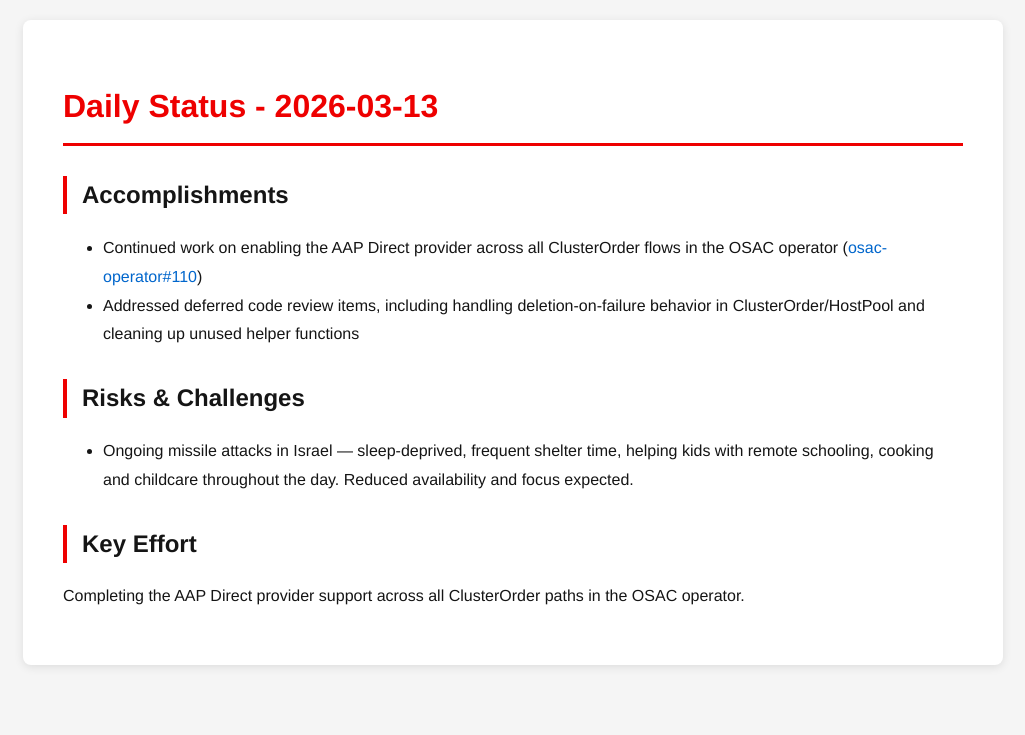
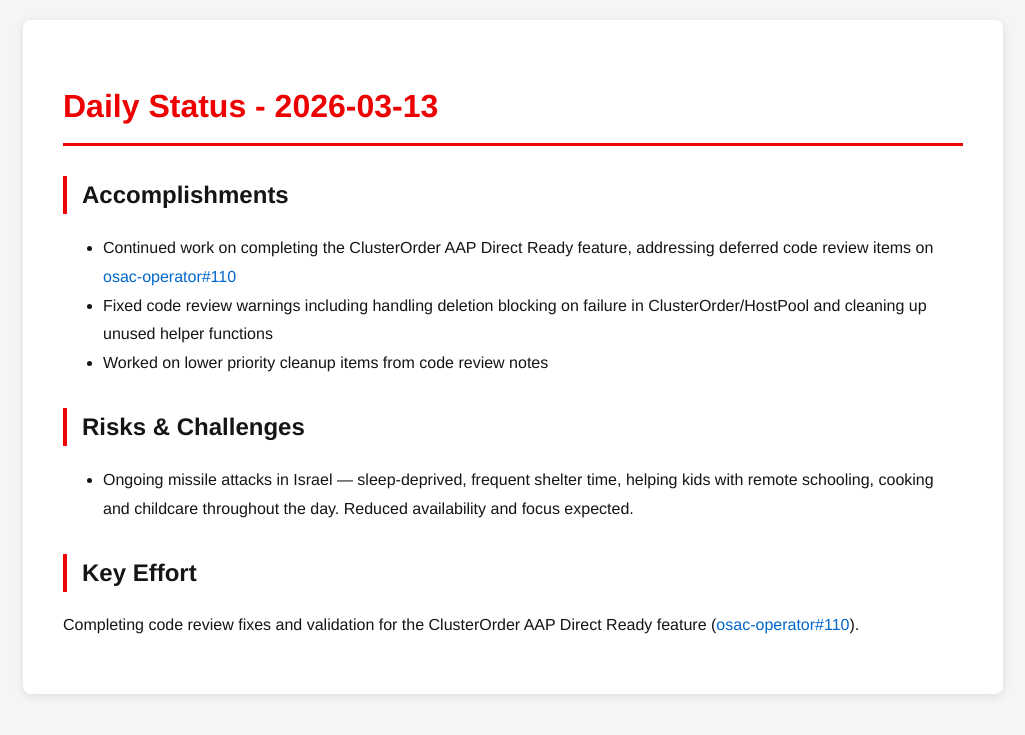
Before and after one commit to tzvatot/daily-status, a Jekyll site: the page built from 2026-03-13.md, in a window 1280 px wide. Shown: the top 735 px of the page, without its empty margins (127-1152 px from the left). Built offline with Jekyll 4.4.1, drawn with Linux system fonts in a browser that asks for light colours.

Commit message:
Daily status update - 2026-03-13

```diff
--- a/2026-03-13.md
+++ b/2026-03-13.md
@@ -7,11 +7,12 @@
 # Daily Status - 2026-03-13
 
 ## Accomplishments
-- Continued work on enabling the AAP Direct provider across all ClusterOrder flows in the OSAC operator ([osac-operator#110](https://github.com/osac-project/osac-operator/pull/110))
-- Addressed deferred code review items, including handling deletion-on-failure behavior in ClusterOrder/HostPool and cleaning up unused helper functions
+- Continued work on completing the ClusterOrder AAP Direct Ready feature, addressing deferred code review items on [osac-operator#110](https://github.com/osac-project/osac-operator/pull/110)
+- Fixed code review warnings including handling deletion blocking on failure in ClusterOrder/HostPool and cleaning up unused helper functions
+- Worked on lower priority cleanup items from code review notes
 
 ## Risks & Challenges
 - Ongoing missile attacks in Israel — sleep-deprived, frequent shelter time, helping kids with remote schooling, cooking and childcare throughout the day. Reduced availability and focus expected.
 
 ## Key Effort
-Completing the AAP Direct provider support across all ClusterOrder paths in the OSAC operator.
+Completing code review fixes and validation for the ClusterOrder AAP Direct Ready feature ([osac-operator#110](https://github.com/osac-project/osac-operator/pull/110)).
```
